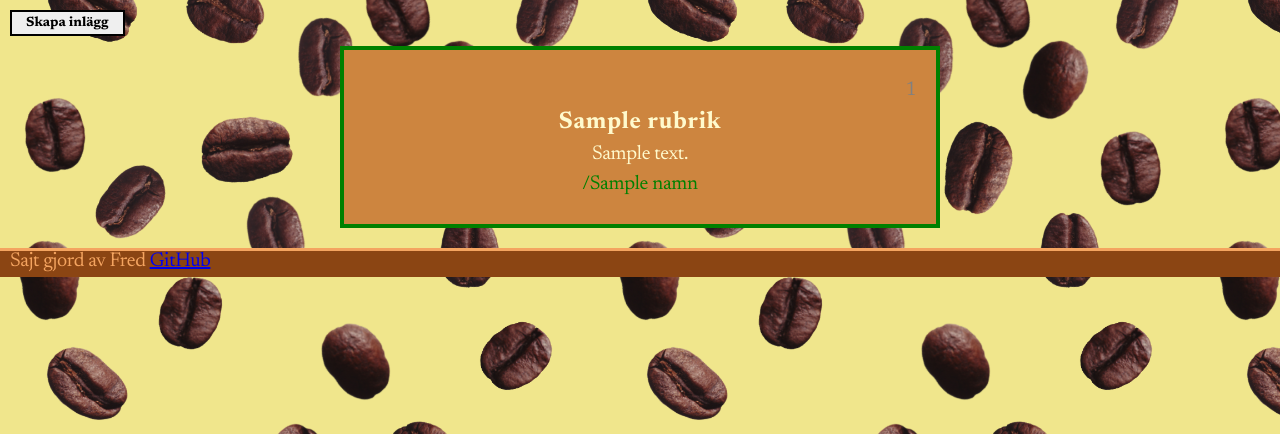
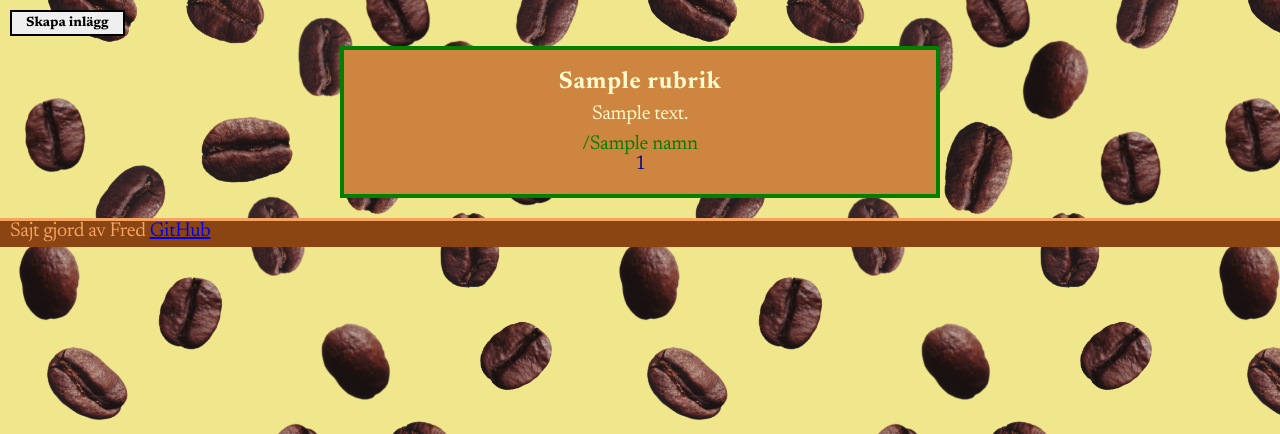
Before and after one commit to Kattmys/Kaffe, a Flask app: template templates/forum.html in a window 1280 px wide. Shown: the part 50-484 px from the top of the page. Run offline with Flask 3, Linux system fonts and the light colour scheme; the template is opened without the code that fills it: most values are stand-ins (such as "Sample title", 1, 10 or a date in 2020).

Commit message:
fixed shitty time by Frediboi.

```diff
--- a/static/style/forum.css
+++ b/static/style/forum.css
@@ -59,10 +59,11 @@
 
 #namnfärg {
 	color: green;
+    margin-bottom: 0;
 }
 
 #klartid {
-	text-align: right;
 	font-size: 20px;
-	color: gray;
+	color: darkblue;
+    margin: 0;
 }
--- a/templates/forum.html
+++ b/templates/forum.html
@@ -27,10 +27,10 @@
 
 {% for inlägg in data[::-1] %}
 <section>
-<p id="klartid">{{ inlägg.klartid }}</p>
 <h2>{{ inlägg.rubrik }}</h2>
 <p>{{ inlägg.text }}</p>
 <p id="namnfärg">/{{ inlägg.namn }}</p>
+<p id="klartid">{{ inlägg.klartid }}</p>
 </section>
 {% endfor %}
 {% endblock %}
```
